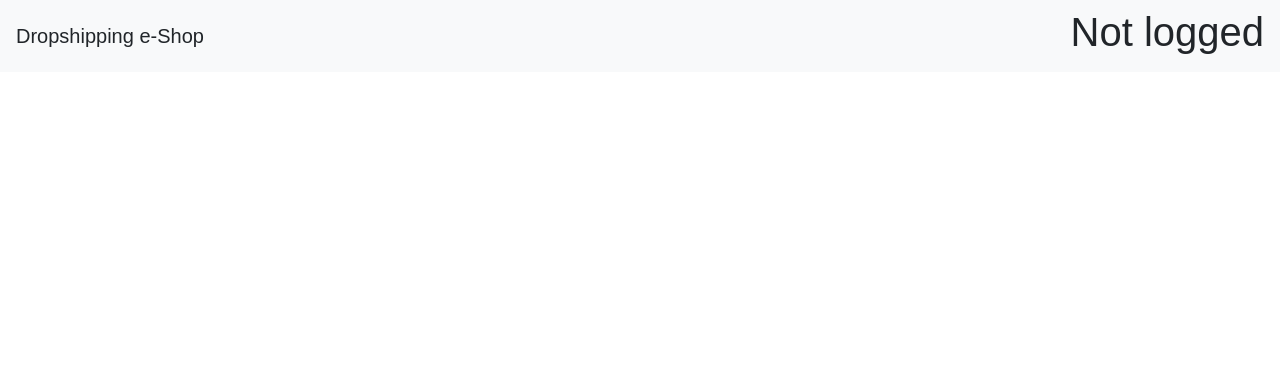
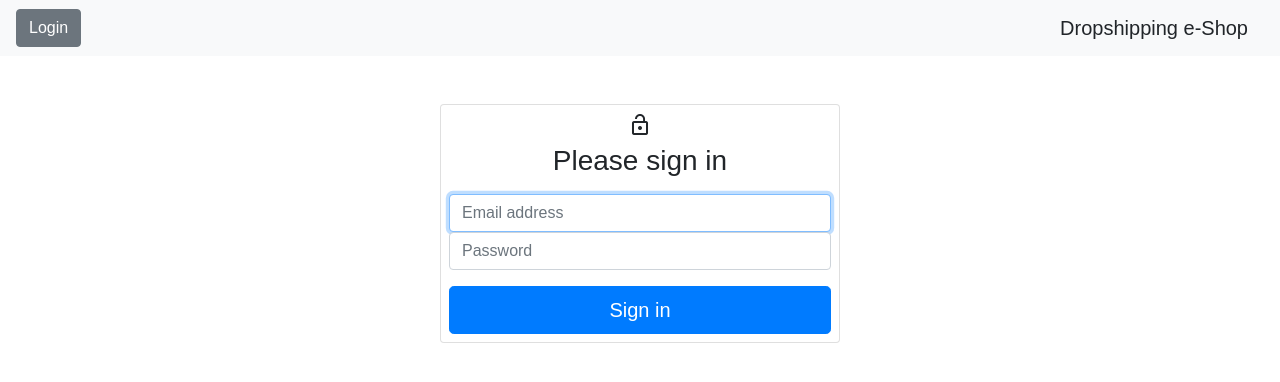
Before and after one commit to YuLeven/dropshipping-eShop-POC-PUC, a React (Create React App) app in the folder src/frontend/: page /login in a window 1280 px wide. Shown: the top 382 px of the page. Built offline with nearby package versions, Linux system fonts and the light colour scheme.

Commit message:
Base login functionality

```diff
--- a/src/frontend/public/index.html
+++ b/src/frontend/public/index.html
@@ -7,6 +7,7 @@
   <meta name="theme-color" content="#000000">
   <link rel="stylesheet" href="https://maxcdn.bootstrapcdn.com/bootstrap/4.0.0/css/bootstrap.min.css" integrity="sha384-Gn5384xqQ1aoWXA+058RXPxPg6fy4IWvTNh0E263XmFcJlSAwiGgFAW/dAiS6JXm"
     crossorigin="anonymous">
+  <link href="https://fonts.googleapis.com/icon?family=Material+Icons" rel="stylesheet">
   <script src="https://code.jquery.com/jquery-3.2.1.slim.min.js" integrity="sha384-KJ3o2DKtIkvYIK3UENzmM7KCkRr/rE9/Qpg6aAZGJwFDMVNA/GpGFF93hXpG5KkN"
     crossorigin="anonymous"></script>
   <script src="https://cdnjs.cloudflare.com/ajax/libs/popper.js/1.12.9/umd/popper.min.js" integrity="sha384-ApNbgh9B+Y1QKtv3Rn7W3mgPxhU9K/ScQsAP7hUibX39j7fakFPskvXusvfa0b4Q"
--- a/src/frontend/src/core/App.js
+++ b/src/frontend/src/core/App.js
@@ -3,8 +3,9 @@ import { BrowserRouter as Router, Route } from "react-router-dom";
 import "../compiled/core/assets/App.css";
 import Navbar from "./Navbar";
 import { ApolloProvider } from 'react-apollo';
-import client from '../clients/sales_client';
-import ProductGrid from '../productGrid';
+import client from '../clients/sales-client';
+import ProductGrid from '../product-grid';
+import Login from '../login';
 
 class App extends Component {
   render() {
@@ -15,6 +16,7 @@ class App extends Component {
             <Navbar />
             <div className="container">
               <Route exact path="/" component={ProductGrid} />
+              <Route path="/login" component={Login} />
             </div>
           </div>
         </Router>
--- a/src/frontend/src/core/Navbar.js
+++ b/src/frontend/src/core/Navbar.js
@@ -1,7 +1,9 @@
-import React from "react";
-import authClient from '../clients/auth_client';
+import React, { Component } from "react";
+import authClient from '../clients/auth-client';
 import gql from 'graphql-tag';
 import { Query } from 'react-apollo';
+import { Link } from 'react-router-dom';
+import { isUserLogged } from '../utils/user';
 
 const ME = gql`
 {
@@ -11,35 +13,101 @@ const ME = gql`
 }
 `;
 
-const LoginButton = () => {
-  return localStorage.getItem('token') ?
+const SHOPPING_BASKET = gql`
+{
+  basket {
+    basketItens {
+      id
+      productName
+      quantity
+      price
+    }
+  }
+}
+`;
+
+const itensCount = (itens) => itens.map(item => item.quantity).reduce((a, b, []) => a + b);
+const basketTotal = (itens) => itens.map(item => parseFloat(item.price)).reduce((a, b, []) => a + b);
+
+const Basket = () => {
+  return isUserLogged() ?
     (
-      <Query query={ME} client={authClient} >
+      <Query query={SHOPPING_BASKET}>
         {({ loading, error, data }) => {
           if (loading) return "Loading...";
-          if (error) return "Error";
+          if (error) return null;
 
           return (
-            <div className="dropdown show">
-              <a className="btn btn-secondary dropdown-toggle" href="#" role="button" id="dropdownMenuLink" data-toggle="dropdown" aria-haspopup="true" aria-expanded="false">
-                {data.me.name}
-              </a>
+            <div className="btn-group">
+              <button className="btn btn-secondary dropdown-toggle" type="button" id="dropdownBasket" data-toggle="dropdown" aria-haspopup="true" aria-expanded="false">
+                <i className="material-icons">shopping_basket</i>
+                <span className="badge badge-light">{itensCount(data.basket.basketItens)}</span>
+              </button>
 
-              <div className="dropdown-menu" aria-labelledby="dropdownMenuLink">
-                <a className="dropdown-item">Logout</a>
+              <div className="dropdown-menu dropdown-menu-right">
+                {data.basket.basketItens.map(item => (
+                  <small key={item.id} className="dropdown-item">{item.productName} ({item.quantity}) - ${item.price}</small>
+                ))}
+                <hr />
+                <h6 className="dropdown-item text-right">Total: ${basketTotal(data.basket.basketItens)}</h6>
+                <Link to="/" className="dropdown-item text-center active">Checkout</Link>
               </div>
             </div>
           )
         }}
       </Query>)
-    : <h1>Not logged</h1>
+    : null
 }
 
-const Navbar = () => (
-  <nav className={"navbar navbar-light bg-light"}>
-    <a className={"navbar-brand"}>Dropshipping e-Shop</a>
-    <LoginButton />
-  </nav>
-);
+class LoginButton extends Component {
+
+  logout = () => {
+    localStorage.removeItem('token');
+    window.location.href = "/";
+  }
+
+  render() {
+    return isUserLogged() ?
+      (
+        <Query query={ME} client={authClient} >
+          {({ loading, error, data }) => {
+            if (loading) return "Loading...";
+            if (error) return "Error";
+
+            return (
+              <div className="btn-group ml-2">
+                <button className="btn btn-secondary">
+                  {data.me.name}
+                </button>
+                <button type="button" className="btn btn-secondary dropdown-toggle dropdown-toggle-split" data-toggle="dropdown" aria-haspopup="true" aria-expanded="false">
+                  <span className="sr-only">Toggle Dropdown</span>
+                </button>
+
+                <div className="dropdown-menu dropdown-menu-right" aria-labelledby="dropdownMenuLink">
+                  <button className="dropdown-item" onClick={this.logout}>Logout</button>
+                </div>
+              </div>
+            );
+          }}
+        </Query>)
+      : <Link to="/login" className="btn btn-secondary">Login</Link>
+  }
+}
+
+class Navbar extends Component {
+  render() {
+    return (
+      <nav className={"navbar navbar-light bg-light"}>
+        <div className="dropdown show">
+          <div className="btn-toolbar">
+            <Basket />
+            <LoginButton />
+          </div>
+        </div>
+        <a className={"navbar-brand"}>Dropshipping e-Shop</a>
+      </nav>
+    )
+  }
+}
 
 export default Navbar;
--- /dev/null
+++ b/src/frontend/src/login/index.js
@@ -0,0 +1,85 @@
+import React, { Component } from "react";
+import gql from 'graphql-tag';
+import authClient from '../clients/auth-client';
+import { isUserLogged } from "../utils/user";
+
+const LOGIN_QUERY = gql`
+query Login($email: String!, $password: String!) {
+  login(email: $email password: $password) {
+    token
+  }
+}
+`;
+
+class Login extends Component {
+
+  state = {
+    loginFailed: false,
+    loginFailureErrorMessage: ""
+  }
+
+  componentWillMount() {
+    if (isUserLogged()) {
+      this.props.history.push('/');
+    }
+  }
+
+  async login(email, password) {
+    try {
+      const response = await authClient.query({
+        query: LOGIN_QUERY,
+        variables: { email, password }
+      });
+
+      localStorage.setItem('token', response.data.login.token);
+      this.props.history.push('/');
+
+    } catch (error) {
+      this.setState({
+        loginFailed: true,
+        loginFailureErrorMessage: "Wrong account or username provided"
+      })
+    }
+  }
+
+  render() {
+    let emailInput;
+    let passwordInput;
+
+    return (
+      <div className="container h-100 mt-5">
+        <div className="row h-100 justify-content-center align-items-center">
+          <div className="card text-center" style={{ width: '25rem' }}>
+            {(this.state.loginFailed) ? (
+              <div className="alert alert-danger alert-dismissible fade show" role="alert">
+                {this.state.loginFailureErrorMessage}
+                <button type="button" className="close" data-dismiss="alert" aria-label="Close">
+                  <span aria-hidden="true">&times;</span>
+                </button>
+              </div>
+            ) : null}
+            <form
+              className="form-signin p-2"
+              onSubmit={e => {
+                e.preventDefault();
+                this.login(emailInput.value, passwordInput.value);
+                emailInput.value = "";
+                passwordInput.value = "";
+              }}
+            >
+              <i className="material-icons">lock_open</i>
+              <h1 className="h3 mb-3 font-weight-normal">Please sign in</h1>
+              <label htmlFor="inputEmail" className="sr-only">Email address</label>
+              <input ref={node => { emailInput = node }} type="email" id="inputEmail" className="form-control" placeholder="Email address" required={true} autoFocus={true} />
+              <label htmlFor="inputPassword" className="sr-only">Password</label>
+              <input ref={node => { passwordInput = node }} type="password" id="inputPassword" className="form-control" placeholder="Password" required={true} />
+              <button className="btn btn-lg btn-primary btn-block mt-3" type="submit">Sign in</button>
+            </form>
+          </div>
+        </div>
+      </div>
+    )
+  }
+}
+
+export default Login;
--- a/src/frontend/src/productGrid/index.js
+++ b/src/frontend/src/product-grid/index.js
@@ -20,7 +20,6 @@ class ProductGrid extends Component {
   render() {
     return (
       <div>
-        <h2>Home</h2>
         <Query query={productsQuery}>
           {({ loading, error, data }) => {
             if (loading) return "Loading...";
--- /dev/null
+++ b/src/frontend/src/product-grid/product.js
@@ -0,0 +1,48 @@
+import React from "react";
+import gql from "graphql-tag";
+import { Mutation } from "react-apollo";
+
+const ADD_PRODUCT = gql`
+mutation AddProduct($productId: Int!) {
+  addProductToBasket(productId: $productId) {
+    basketItens {
+      id
+      pictureUrl
+      price
+      productId
+      productName
+      quantity
+    }
+  }
+}`;
+
+const Product = ({ product }) => (
+  <div className="card">
+    <img className="card-img-top" src={product.pictureUrl} alt={product.name} />
+    <div className="card-body">
+      <div className="row justify-content-center">
+        <Mutation mutation={ADD_PRODUCT}>
+          {(addProduct, { data }) => (
+            <div>
+              <form
+                onSubmit={e => {
+                  e.preventDefault();
+                  addProduct({
+                    variables: { productId: product.id }
+                  })
+                }}
+              >
+                <button type="submit" className="btn btn-success text-center">Add to cart</button>
+              </form>
+            </div>
+          )}
+        </Mutation>
+      </div>
+      <hr />
+      <h6 className="d-flex justify-content-center">{product.name}</h6>
+      <h3 className="d-flex justify-content-center">${product.price}</h3>
+    </div>
+  </div>
+)
+
+export default Product;
--- a/src/frontend/src/productGrid/product.js
+++ /dev/null
@@ -1,17 +0,0 @@
-import React from "react";
-
-const Product = ({ product }) => (
-  <div className="card">
-    <img className="card-img-top" src={product.pictureUrl} alt={product.name} />
-    <div className="card-body">
-      <div className="row justify-content-center">
-        <button type="button" className="btn btn-success text-center">Add to cart</button>
-      </div>
-      <hr />
-      <h6 className="d-flex justify-content-center">{product.name}</h6>
-      <h3 className="d-flex justify-content-center">${product.price}</h3>
-    </div>
-  </div>
-)
-
-export default Product;
--- /dev/null
+++ b/src/frontend/src/utils/user.js
@@ -0,0 +1,3 @@
+export function isUserLogged() {
+  return localStorage.getItem('token') != null;
+}
```
Also changed, not shown: src/frontend/src/clients/auth_link.js (deleted, +0 -15 lines), src/frontend/src/clients/auth-client.js (renamed from src/frontend/src/clients/auth_client.js), src/frontend/src/clients/sales-client.js (renamed from src/frontend/src/clients/sales_client.js).
